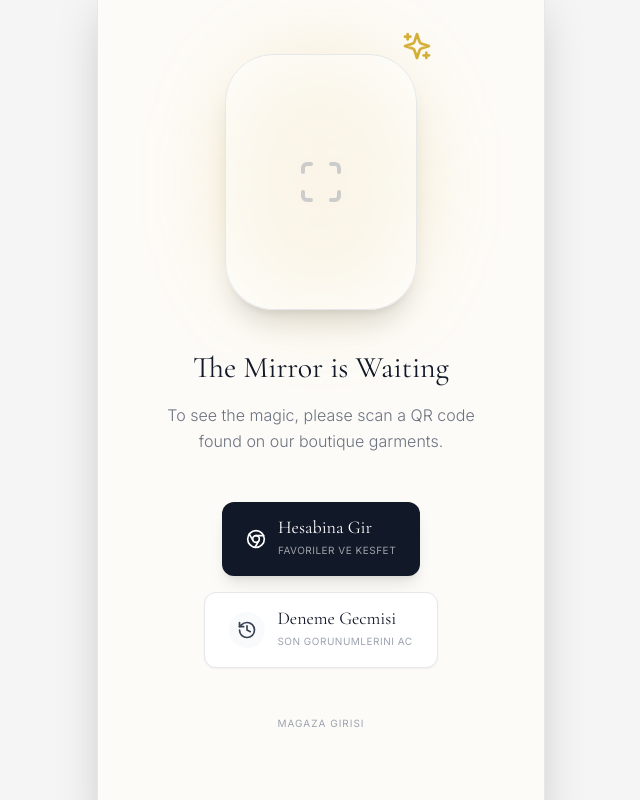
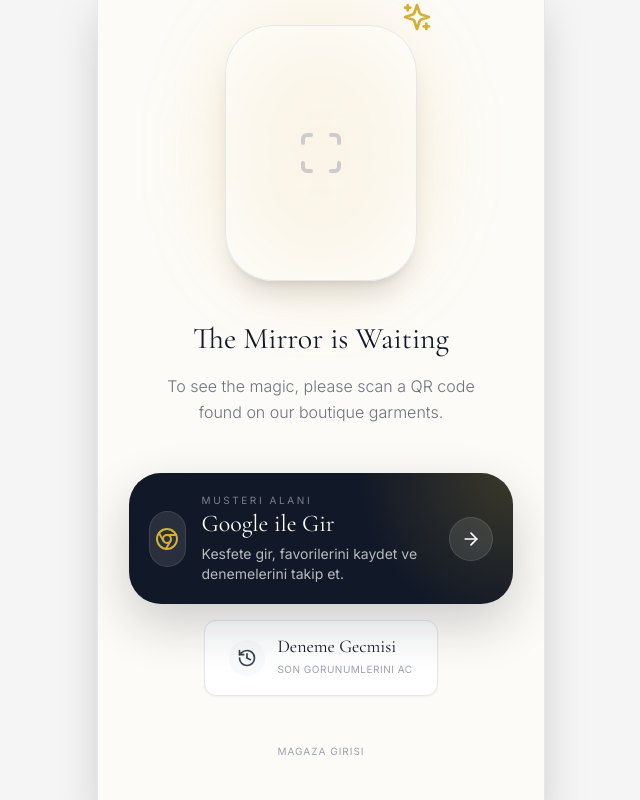
Before and after one commit to weliakcay/mirrorly-app, a React (Vite) app: page / in a window 1280 px wide. Shown: the whole page, without its empty margins (319-959 px from the left). Built offline with nearby package versions, Linux system fonts and the light colour scheme; no server answers.

Commit message:
Prioritize customer discovery flow

```diff
--- a/App.tsx
+++ b/App.tsx
@@ -115,7 +115,41 @@ const App: React.FC = () => {
       return AppState.DISCOVER;
     }
 
+    if (savedTarget === AppState.CUSTOMER_HISTORY) {
+      return AppState.CUSTOMER_HISTORY;
+    }
+
+    if (savedTarget === AppState.FAVORITES) {
+      return AppState.FAVORITES;
+    }
+
     return AppState.CUSTOMER_ACCOUNT;
+  };
+
+  const navigateCustomerAfterAuth = async (
+    profile: CustomerProfile,
+    target: AppState
+  ) => {
+    if (target === AppState.CUSTOMER_HISTORY) {
+      const items = isFirebaseConfigured() ? await getCustomerHistoryItems(profile.uid) : getHistory();
+      setCustomerHistoryItems(items);
+      setCurrentState(AppState.CUSTOMER_HISTORY);
+      return;
+    }
+
+    if (target === AppState.FAVORITES) {
+      const items = isFirebaseConfigured() ? await getCustomerFavorites(profile.uid) : [];
+      setCustomerFavorites(items);
+      setCurrentState(AppState.FAVORITES);
+      return;
+    }
+
+    if (target === AppState.DISCOVER) {
+      await handleOpenDiscover();
+      return;
+    }
+
+    setCurrentState(AppState.CUSTOMER_ACCOUNT);
   };
 
   useEffect(() => {
@@ -133,7 +167,7 @@ const App: React.FC = () => {
           ]);
           setCustomerFavorites(favorites);
           setCustomerHistoryItems(history);
-          setCurrentState(consumeCustomerPostAuthTarget());
+          await navigateCustomerAfterAuth(redirectProfile, consumeCustomerPostAuthTarget());
           return;
         }
 
@@ -150,7 +184,7 @@ const App: React.FC = () => {
 
           const pendingTarget = localStorage.getItem(CUSTOMER_POST_AUTH_TARGET_KEY);
           if (pendingTarget) {
-            setCurrentState(consumeCustomerPostAuthTarget());
+            await navigateCustomerAfterAuth(existingCustomer, consumeCustomerPostAuthTarget());
           }
         }
       } catch (error) {
@@ -259,13 +293,13 @@ const App: React.FC = () => {
     setCurrentState(AppState.MERCHANT_DASHBOARD);
   };
 
-  const handleCustomerLoginRequest = () => {
+  const handleCustomerLoginRequest = async (target: AppState = AppState.DISCOVER) => {
     if (customerProfile) {
-      setCurrentState(AppState.CUSTOMER_ACCOUNT);
+      await navigateCustomerAfterAuth(customerProfile, target);
       return;
     }
 
-    localStorage.setItem(CUSTOMER_POST_AUTH_TARGET_KEY, AppState.CUSTOMER_ACCOUNT);
+    localStorage.setItem(CUSTOMER_POST_AUTH_TARGET_KEY, target);
     setCurrentState(AppState.CUSTOMER_AUTH);
   };
 
@@ -283,7 +317,7 @@ const App: React.FC = () => {
     ]);
     setCustomerFavorites(favorites);
     setCustomerHistoryItems(history);
-    setCurrentState(consumeCustomerPostAuthTarget());
+    await navigateCustomerAfterAuth(profile, consumeCustomerPostAuthTarget());
   };
 
   const handleCustomerLogout = async () => {
@@ -496,7 +530,9 @@ const App: React.FC = () => {
           <Landing
             onMerchantLogin={handleMerchantLoginRequest}
             onOpenHistory={handleOpenHistory}
-            onCustomerLogin={handleCustomerLoginRequest}
+            onCustomerLogin={() => {
+              void handleCustomerLoginRequest(AppState.DISCOVER);
+            }}
             isCustomerLoggedIn={!!customerProfile}
           />
         );
@@ -505,7 +541,9 @@ const App: React.FC = () => {
         return (
           <CustomerHistory
             onBack={() => setCurrentState(customerProfile ? AppState.CUSTOMER_ACCOUNT : AppState.LANDING)}
-            onLogin={handleCustomerLoginRequest}
+            onLogin={() => {
+              void handleCustomerLoginRequest(AppState.CUSTOMER_HISTORY);
+            }}
             items={customerProfile ? customerHistoryItems : undefined}
             isCloudMode={!!customerProfile}
             onClearCloud={handleClearCloudHistory}
@@ -534,7 +572,9 @@ const App: React.FC = () => {
           <Landing
             onMerchantLogin={handleMerchantLoginRequest}
             onOpenHistory={handleOpenHistory}
-            onCustomerLogin={handleCustomerLoginRequest}
+            onCustomerLogin={() => {
+              void handleCustomerLoginRequest(AppState.DISCOVER);
+            }}
             isCustomerLoggedIn={!!customerProfile}
           />
         );
@@ -568,7 +608,10 @@ const App: React.FC = () => {
             inventory={collectionInventory}
             isFavorited={favoriteIds.has(selectedGarment.id)}
             onContinue={handleGarmentContinue}
-            onMerchantClick={handleMerchantLoginRequest}
+            onCustomerAccess={() => {
+              void handleCustomerLoginRequest(AppState.DISCOVER);
+            }}
+            isCustomerLoggedIn={!!customerProfile}
             onToggleFavorite={() => {
               const currentItem = buildCatalogItemFromSelection();
               if (currentItem) {
@@ -583,7 +626,9 @@ const App: React.FC = () => {
           <Landing
             onMerchantLogin={handleMerchantLoginRequest}
             onOpenHistory={handleOpenHistory}
-            onCustomerLogin={handleCustomerLoginRequest}
+            onCustomerLogin={() => {
+              void handleCustomerLoginRequest(AppState.DISCOVER);
+            }}
             isCustomerLoggedIn={!!customerProfile}
           />
         );
@@ -620,7 +665,9 @@ const App: React.FC = () => {
             merchantProfile={merchantProfile}
             onUpdateInventory={setMerchantInventory}
             onUpdateProfile={setMerchantProfile}
-            onCustomerLogin={handleCustomerLoginRequest}
+            onCustomerLogin={() => {
+              void handleCustomerLoginRequest(AppState.DISCOVER);
+            }}
             onBack={() => {
               setCurrentState(AppState.LANDING);
             }}
--- a/components/GarmentView.tsx
+++ b/components/GarmentView.tsx
@@ -1,14 +1,15 @@
 import React, { useState } from 'react';
 import { Garment, MerchantPublicProfile } from '../types';
-import { ArrowLeft, Grid3X3, Heart, Home, Sparkles, X } from 'lucide-react';
+import { ArrowLeft, ChevronRight, Grid3X3, Heart, Home, Sparkles, X } from 'lucide-react';
 
 interface GarmentViewProps {
   garment: Garment;
   merchantProfile: MerchantPublicProfile;
   inventory: Garment[];
   isFavorited?: boolean;
+  isCustomerLoggedIn?: boolean;
   onContinue: () => void;
-  onMerchantClick: () => void;
+  onCustomerAccess: () => void;
   onToggleFavorite?: () => void;
   onSelectGarment: (garment: Garment) => void;
   onBack: () => void;
@@ -20,8 +21,9 @@ const GarmentView: React.FC<GarmentViewProps> = ({
   merchantProfile,
   inventory,
   isFavorited = false,
+  isCustomerLoggedIn = false,
   onContinue,
-  onMerchantClick,
+  onCustomerAccess,
   onToggleFavorite,
   onSelectGarment,
   onBack,
@@ -118,6 +120,30 @@ const GarmentView: React.FC<GarmentViewProps> = ({
               QR ile aninda sanal deneme deneyimi
             </p>
 
+            <button
+              onClick={onCustomerAccess}
+              className="w-full rounded-[1.5rem] border border-gray-200 bg-white px-4 py-4 text-left shadow-sm hover:shadow-md transition-all"
+            >
+              <div className="flex items-center justify-between gap-4">
+                <div>
+                  <p className="text-[10px] uppercase tracking-[0.24em] text-gray-400 mb-2">
+                    Musteri Alani
+                  </p>
+                  <p className="font-serif text-lg text-gray-900">
+                    {isCustomerLoggedIn ? 'Kesfete Gec' : 'Google ile Gir'}
+                  </p>
+                  <p className="text-sm text-gray-500 mt-1">
+                    {isCustomerLoggedIn
+                      ? 'Butikleri gez, favorilerini kaydet ve uygulama icinde devam et.'
+                      : 'Favorilerini kaydet ve QR disinda kesfette gezinmeye basla.'}
+                  </p>
+                </div>
+                <div className="w-11 h-11 rounded-full bg-gray-900 text-white flex items-center justify-center">
+                  <ChevronRight className="w-5 h-5 text-boutique-gold" />
+                </div>
+              </div>
+            </button>
+
             {otherItems.length > 0 && (
               <button
                 onClick={() => setShowCollection(true)}
@@ -132,14 +158,6 @@ const GarmentView: React.FC<GarmentViewProps> = ({
           </div>
         </div>
 
-        <div className="pb-8 text-center flex-shrink-0">
-          <button
-            onClick={onMerchantClick}
-            className="text-[10px] text-gray-300 hover:text-gray-500 transition-colors tracking-widest uppercase font-sans border-b border-transparent hover:border-gray-300"
-          >
-            Magaza Girisi
-          </button>
-        </div>
       </div>
 
       {showCollection && (
--- a/components/Landing.tsx
+++ b/components/Landing.tsx
@@ -1,6 +1,6 @@
 
 import React from 'react';
-import { Scan, Sparkles, History, Chrome } from 'lucide-react';
+import { ArrowRight, Chrome, History, Scan, Sparkles } from 'lucide-react';
 
 interface LandingProps {
   onMerchantLogin: () => void;
@@ -36,16 +36,32 @@ const Landing: React.FC<LandingProps> = ({
 
       <button
         onClick={onCustomerLogin}
-        className="flex items-center gap-3 px-6 py-4 bg-gray-900 text-white rounded-xl shadow-lg hover:bg-black transition-all active:scale-95"
+        className="w-full max-w-sm rounded-[2rem] bg-gray-900 text-white px-5 py-5 shadow-[0_20px_50px_rgba(17,24,39,0.2)] hover:bg-black transition-all active:scale-[0.99] relative overflow-hidden"
       >
-        <Chrome className="w-5 h-5" />
-        <div className="text-left">
-          <span className="block font-serif text-lg leading-none">
-            {isCustomerLoggedIn ? 'Hesabim' : 'Hesabina Gir'}
-          </span>
-          <span className="text-[10px] text-white/60 uppercase tracking-wider">
-            {isCustomerLoggedIn ? 'Kesfet ve favoriler' : 'Favoriler ve kesfet'}
-          </span>
+        <div className="absolute inset-0 bg-[radial-gradient(circle_at_top_right,_rgba(212,175,55,0.22),_transparent_38%)]" />
+        <div className="relative flex items-center justify-between gap-4">
+          <div className="flex items-center gap-4 text-left">
+            <div className="w-14 h-14 rounded-[1.25rem] bg-white/10 border border-white/10 flex items-center justify-center">
+              <Chrome className="w-6 h-6 text-boutique-gold" />
+            </div>
+            <div>
+              <p className="text-[10px] uppercase tracking-[0.26em] text-white/45 mb-1">
+                Musteri Alani
+              </p>
+              <h3 className="font-serif text-2xl leading-none">
+                {isCustomerLoggedIn ? 'Kesfete Don' : 'Google ile Gir'}
+              </h3>
+              <p className="text-sm text-white/70 mt-2">
+                {isCustomerLoggedIn
+                  ? 'Favorilerini ve butikleri gezmeye devam et.'
+                  : 'Kesfete gir, favorilerini kaydet ve denemelerini takip et.'}
+              </p>
+            </div>
+          </div>
+
+          <div className="w-11 h-11 rounded-full bg-white/10 border border-white/10 flex items-center justify-center flex-shrink-0">
+            <ArrowRight className="w-5 h-5 text-white" />
+          </div>
         </div>
       </button>
 
```
